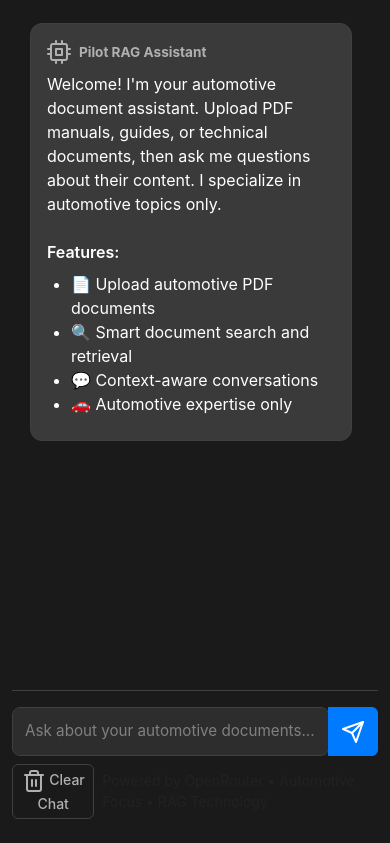
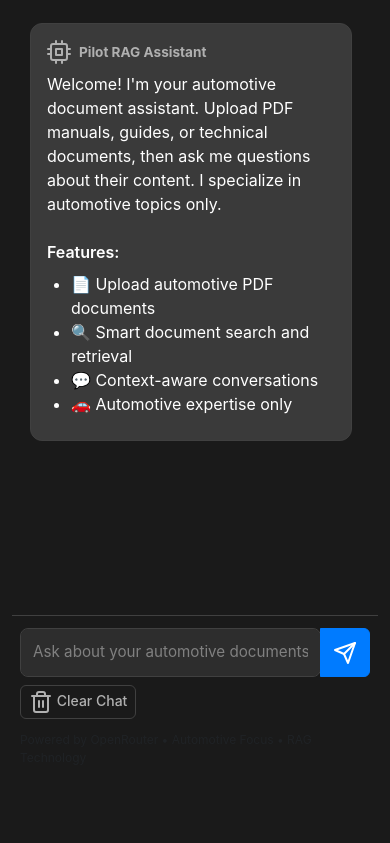
Before and after one commit to akshaychaudhari1-web/LlmApiTester, a Flask app: page / in a window 390 px wide. Shown: the part 806-1649 px from the top of the page. Run offline with Flask 3, Linux system fonts and the light colour scheme; data that the repository does not hold is empty; some libraries are stand-ins or nearby versions.

Commit message:
Update AI model and fix layout issues for smaller screens
Updates the default AI model to 'deepseek/deepseek-r1:free' and adjusts CSS for improved responsiveness on mobile devices, specifically fixing the layout of the bottom bar and document buttons.

Replit-Commit-Author: Agent
Replit-Commit-Session-Id: f58b35c2-18a0-485e-9cc6-847fcc8b2112
Replit-Commit-Checkpoint-Type: full_checkpoint
Replit-Commit-Screenshot-Url: https://storage.googleapis.com/screenshot-production-us-central1/cfe936d3-01a5-415e-bf05-ebcf749c9264/f58b35c2-18a0-485e-9cc6-847fcc8b2112/yGsnXVh

```diff
--- a/app.py
+++ b/app.py
@@ -54,6 +54,3 @@ with app.app_context():
 
 # Register routes
 from routes import *  # noqa: F401, F403
-
-if __name__ == '__main__':
-    app.run(debug=True, host='0.0.0.0', port=5000)
--- a/rag_client.py
+++ b/rag_client.py
@@ -14,7 +14,7 @@ class RAGClient:
         self.api_key = api_key or os.environ.get('OPENROUTER_API_KEY')
         self.base_url = "https://openrouter.ai/api/v1"
         self.search_engine = VectorSearchEngine()
-        self.default_model = "deepseek/deepseek-chat-v3-0324:free"
+        self.default_model = "deepseek/deepseek-r1:free"
 
         # Automotive system prompt for RAG
         self.system_prompt = """You are an automotive expert assistant with access to technical documentation. You ONLY discuss topics related to:
--- a/routes.py
+++ b/routes.py
@@ -42,7 +42,7 @@ def get_secure_session_data(session_id):
     if session_id not in secure_sessions:
         secure_sessions[session_id] = {
             'api_key': '',
-            'model': 'deepseek/deepseek-chat-v3-0324:free',
+            'model': 'deepseek/deepseek-r1:free',
             'chat_history': []
         }
     return secure_sessions[session_id]
@@ -244,7 +244,7 @@ def test_openrouter():
     try:
         data = request.get_json()
         api_key = data.get('api_key', '').strip()
-        model = data.get('model', 'deepseek/deepseek-chat-v3-0324:free')
+        model = data.get('model', 'deepseek/deepseek-r1:free')
 
         if not api_key:
             return jsonify({'success': False, 'error': 'API key is required'})
--- a/static/css/style.css
+++ b/static/css/style.css
@@ -297,7 +297,10 @@ body {
 /* Chat Input */
 .chat-input-container {
   border-top: 1px solid var(--border-color);
-  padding-top: 1rem;
+  padding: 1rem;
+  background-color: var(--bg-primary);
+  flex-shrink: 0;
+  min-height: auto;
 }
 
 #message-input {
@@ -490,6 +493,44 @@ body {
   .message-content {
     max-width: 95%;
   }
+
+  .chat-input-container {
+    padding: 0.5rem;
+  }
+
+  .input-actions {
+    flex-direction: column;
+    align-items: flex-start;
+    gap: 0.5rem;
+  }
+
+  .input-actions span {
+    margin-left: 0 !important;
+  }
+}
+
+@media (max-width: 480px) {
+  .container-fluid {
+    height: calc(100vh - 56px);
+    overflow: hidden;
+  }
+
+  .chat-content {
+    height: 100%;
+    max-height: calc(100vh - 56px);
+  }
+
+  .chat-input-container {
+    padding: 0.75rem 0.5rem;
+    border-top: 1px solid var(--border-color);
+    background-color: var(--bg-primary);
+  }
+
+  .input-actions span {
+    font-size: 0.75rem;
+    display: block;
+    margin-top: 0.25rem;
+  }
 }
 
 /* Utility Classes */
--- a/templates/index.html
+++ b/templates/index.html
@@ -167,7 +167,7 @@
                         <div class="mb-3">
                             <label for="model-select" class="form-label">AI Model</label>
                             <select class="form-select" id="model-select">
-                                <option value="deepseek/deepseek-chat-v3-0324:free">DeepSeek Chat (Free)</option>
+                                <option value="deepseek/deepseek-r1:free">DeepSeek R1 (Free)</option>
                                 <option value="openai/gpt-3.5-turbo">GPT-3.5 Turbo</option>
                                 <option value="openai/gpt-4">GPT-4</option>
                                 <option value="anthropic/claude-3-haiku">Claude 3 Haiku</option>
```
